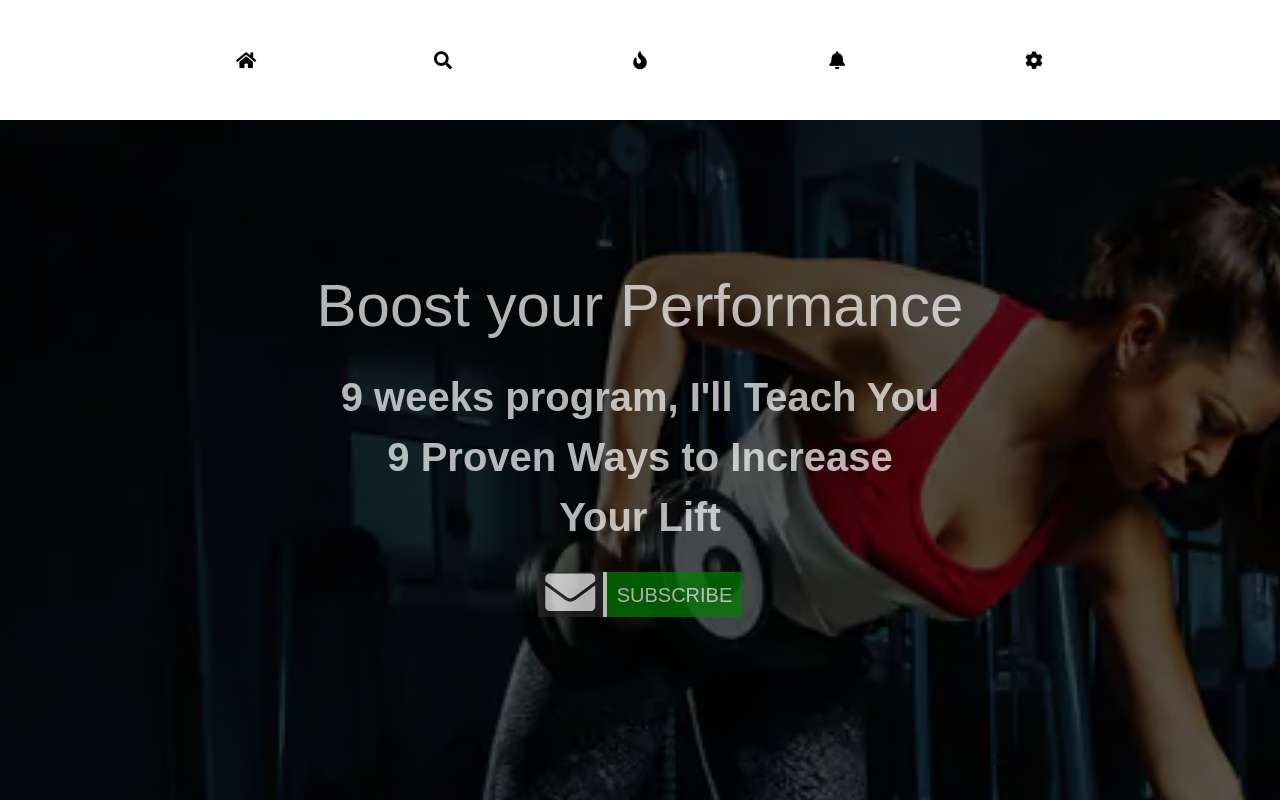
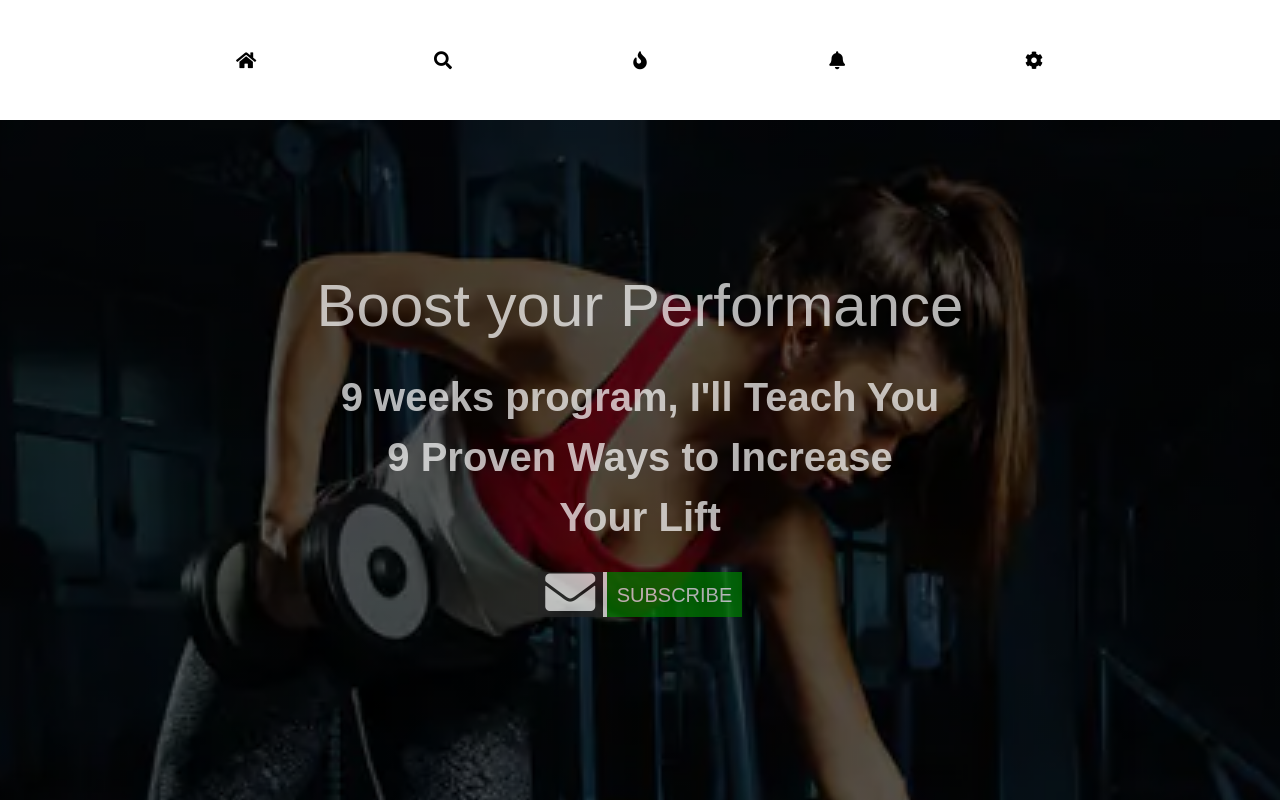
Before and after one commit to vaivodeieva/project-261121, a React (Create React App) app: page / in a window 1280 px wide. Shown: the top 800 px of the page. Built offline with nearby package versions, Linux system fonts and the light colour scheme; a web font is replaced by a local one.

Commit message:
update home

```diff
--- a/src/Assets/Css/Home.css
+++ b/src/Assets/Css/Home.css
@@ -4,9 +4,9 @@
   font-family: "montserrat", sans-serif;
   background: linear-gradient(rgba(0, 0, 0, 0.7), rgba(0, 0, 0, 0.6)),
     /* url("https://pbs.twimg.com/media/DWH8pTQW4AAdp4F.jpg") no-repeat center; */
-    url("../Images/home.webp");
+    url("../Images/home.webp") no-repeat center;
   background-size: cover;
-  height: 150vh;
+  min-height: 150vh;
 }
 .container-inner {
   padding: 150px 40px;
--- a/src/Views/Home.js
+++ b/src/Views/Home.js
@@ -1,9 +1,11 @@
 import '../Assets/Css/Home.css';
+// import home from '../Assets/Images/home.webp';
 
 function Home() {
 
     return (
         <div className='home-container'>
+            {/* <img src={home} className='img-fluid' style={{opacity: '0.9', minHeight: '100%'}}/> */}
                 <div className="container-inner">
                     <form action="">
                         <h1>Boost your Performance</h1>
```
